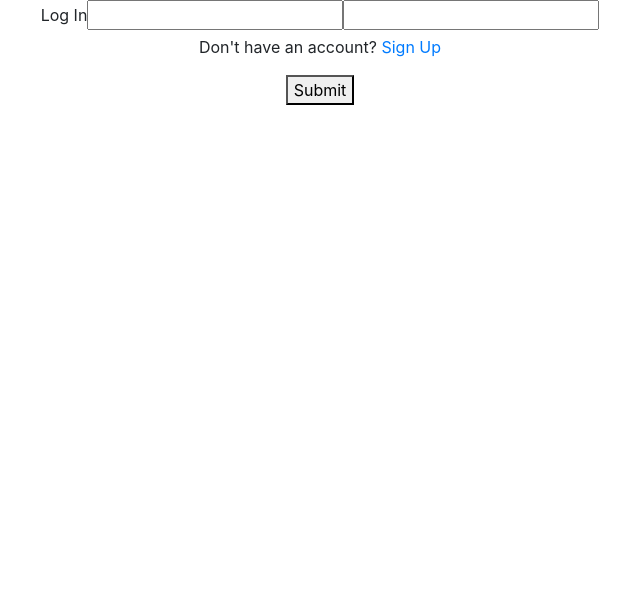
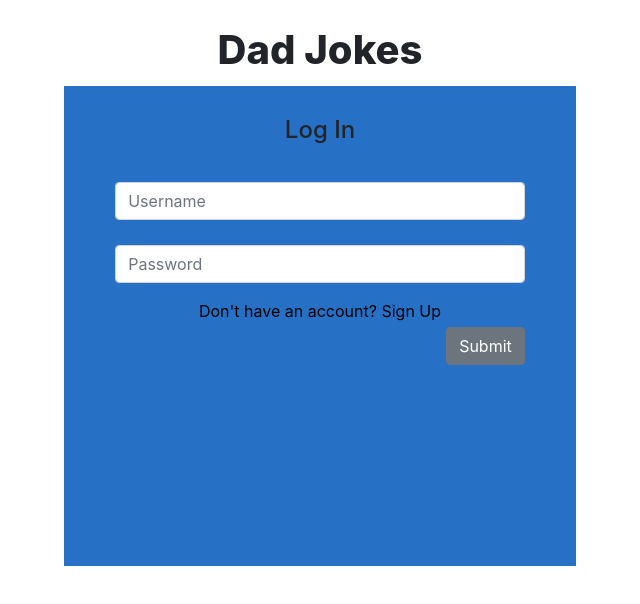
Before and after one commit to Build-Week-Dad-Jokes-10/Front-end, a React (Create React App) app in the folder client/: page /login in a window 1280 px wide. Shown: the top 604 px of the page, without its empty margins (320-960 px from the left). Built offline with nearby package versions, Linux system fonts and the light colour scheme.

Commit message:
added styling to login form.

```diff
--- a/client/src/App.css
+++ b/client/src/App.css
@@ -27,9 +27,53 @@
 .App-link {
   color: #61dafb;
 }
-
+.login-header {
+  font-weight: 800;
+  margin-top: 2%;
+}
+.login-form {
+  width: 40%;
+  margin: 1% auto;
+  background: #2670C5;
+  height: 60vh;
+  display: flex;
+  flex-direction: column;
+  justify-content: flex-start;
+}
+.login-label {
+  font-size: 1.5rem;
+  font-weight: 500;
+  margin-top: 5%;
+}
+.login-cred {
+  width: 80%;
+  margin: 5% auto;
+}
+.submit-container {
+  width: 80%;
+  margin: 0 auto;
+  display: flex;
+  flex-direction: column;
+  align-items: flex-end
+}
+.signup-prompt-con {
+  font-size: 1rem;
+  align-self: center;
+  color: black;
+  margin-bottom: 1%;
+}
 .signup-prompt {
   cursor: pointer;
+  font-size: 1rem;
+
+}
+.signup-prompt:hover {
+  color: #E31D4C
+}
+.error-message {
+  color: #E31D4C;
+  font-size: 1.25rem;
+  font-weight: 400
 }
 @keyframes App-logo-spin {
   from {
--- a/client/src/components/Login.js
+++ b/client/src/components/Login.js
@@ -1,8 +1,10 @@
 import React, { useState } from 'react';
 import { axiosWithAuth } from '../utils/AxiosWithAuth';
+import { Button, Form, FormGroup, Label, Input, FormText } from 'reactstrap';
 
 const Login = (props) => {
     const [cred, setCred] = useState({username: '', password: ''});
+    const [err, setErr] = useState('');
 
     const handleSubmit = e => {
         e.preventDefault();
@@ -10,6 +12,10 @@ const Login = (props) => {
             .then(res => {
                 localStorage.setItem('token', res.data.token);
                 props.history.push('/');
+            })
+            .catch(err => {
+                console.log(err.message);
+                setErr('Invalid Username/Password')
             })
     }
     const handleChange = e => {
@@ -20,25 +26,40 @@ const Login = (props) => {
         })
     }
     return (
+        <>
+            <h1 className="login-header">Dad Jokes</h1>
+            <Form onSubmit={handleSubmit} className="login-form">
+                <label className="login-label">Log In</label>
+
                 <div>
-            <form onSubmit={handleSubmit}>
-                <label>Log In</label>
-                <input
+                    <FormGroup className="login-cred">
+                        <Input
                             type='text'
                             name='username'
+                            placeholder='Username'
                             value={cred.username}
                             onChange={handleChange}
                         />
-                <input
+                    </FormGroup>
+
+                    <FormGroup className="login-cred">
+                        <Input
                             type='password'
                             name='password'
+                            placeholder='Password'
                             value={cred.password}
                             onChange={handleChange}
                         />
-                <p>Don't have an account? <a className="signup-prompt" onClick={()=> {props.history.push('/signup')}}>Sign Up</a></p>
-                <button>Submit</button>
-            </form>
+                    </FormGroup>
                 </div>
+
+                <FormGroup className="submit-container">
+                    <p className="signup-prompt-con">Don't have an account? <span className="signup-prompt" onClick={()=> {props.history.push('/signup')}}>Sign Up</span></p>
+                    <Button>Submit</Button>
+                </FormGroup>
+                {err && <div className="error-message">{err}</div>}
+            </Form>
+        </>
     )
 }
 
```
Lines whose indentation alone changed are shown as unchanged.
